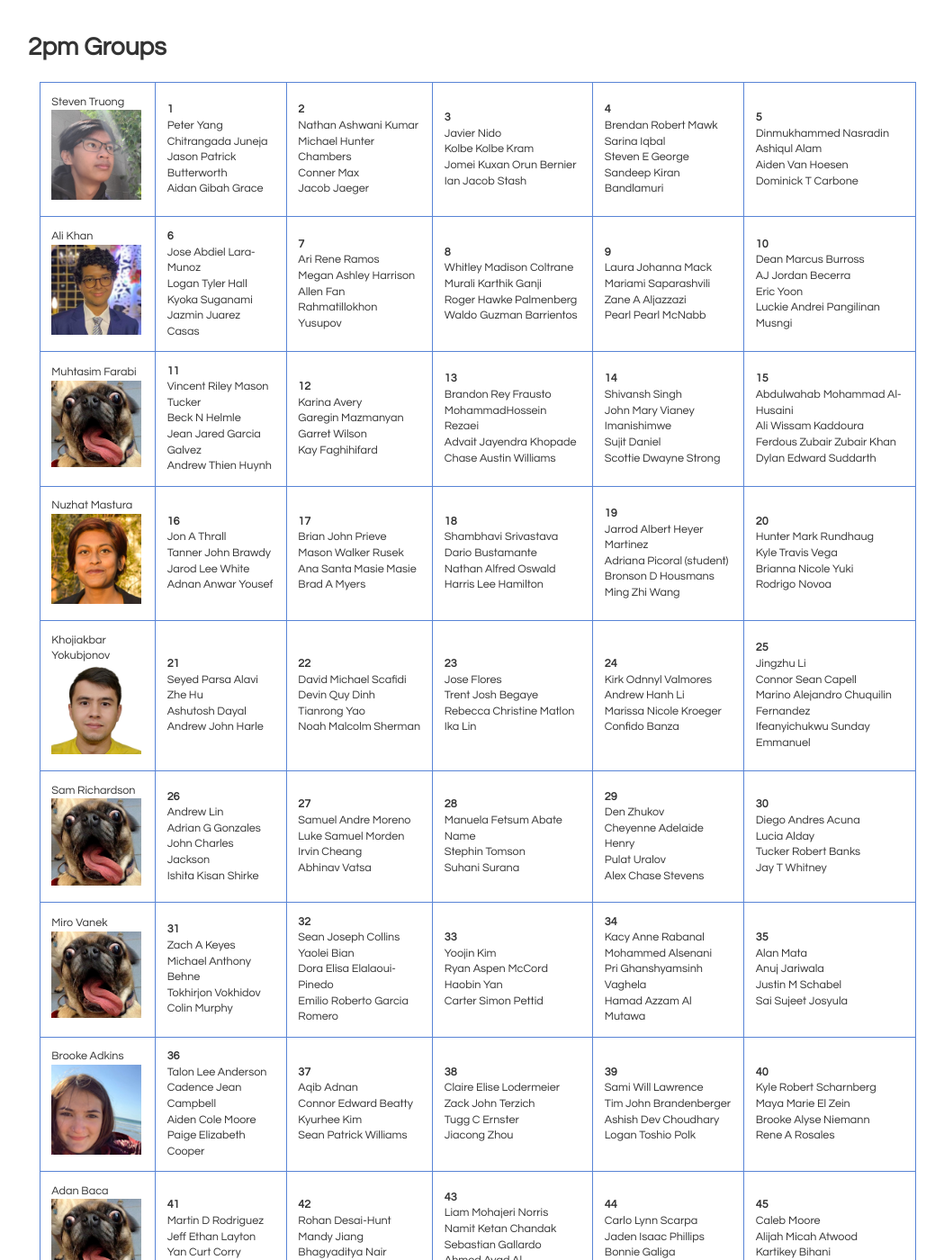
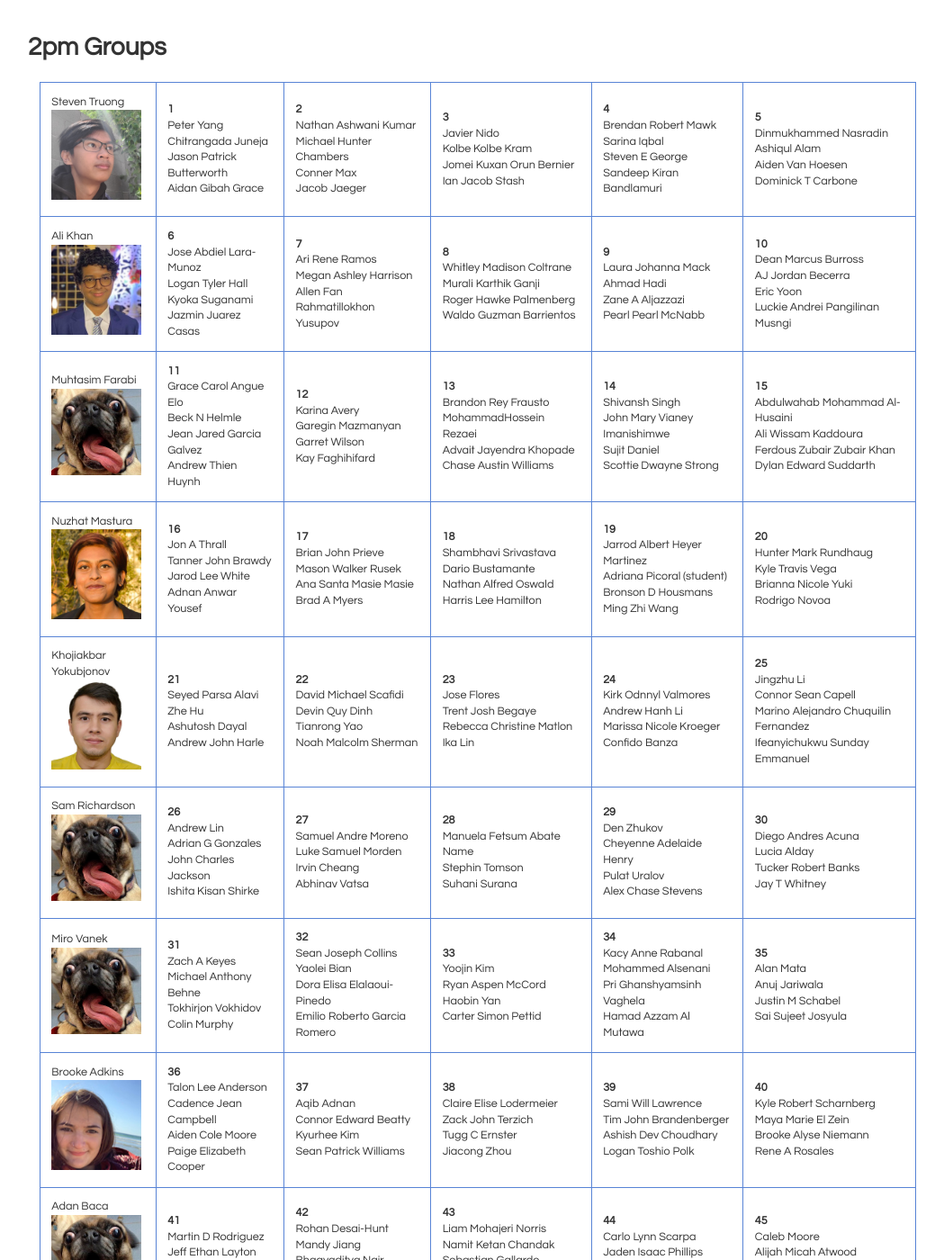
Before and after one commit to bddicken/cs110fall2022website, a Jekyll site: the page built from groups/adrianaGroups/index.md, in a window 1280 px wide and 1400 px high. Shown: the whole window at 90% size, without its empty margins (109-1158 px from the left). Built offline with Jekyll 4.4.1, drawn with Linux system fonts in a browser that asks for light colours; some of the changed text lies outside the part shown.

Commit message:
Changes to 2pm section group seating chart

```diff
--- a/groups/adrianaGroups/index.md
+++ b/groups/adrianaGroups/index.md
@@ -6,14 +6,14 @@ title: Groups
 # 2pm Groups
 
 |Steven Truong<br><img src="../../images/struong.jpg" class="taimg" />|**1**<br>Peter Yang<br>Chitrangada Juneja<br>Jason Patrick Butterworth<br>Aidan Gibah Grace<br>|**2**<br>Nathan Ashwani Kumar<br>Michael Hunter Chambers<br>Conner Max<br>Jacob Jaeger<br>|**3**<br>Javier Nido<br>Kolbe Kolbe Kram<br>Jomei Kuxan Orun Bernier<br>Ian Jacob Stash<br>|**4**<br>Brendan Robert Mawk<br>Sarina Iqbal<br>Steven E George<br>Sandeep Kiran Bandlamuri<br>|**5**<br>Dinmukhammed Nasradin<br>Ashiqul Alam<br>Aiden Van Hoesen<br>Dominick T Carbone<br>|
-|Ali Khan<br><img src="../../images/akhan.jpg" class="taimg" />|**6**<br>Jose Abdiel Lara-Munoz<br>Logan Tyler Hall<br>Kyoka Suganami<br>Jazmin Juarez Casas<br>|**7**<br>Ari Rene Ramos<br>Megan Ashley Harrison<br>Allen Fan<br>Rahmatillokhon Yusupov<br>|**8**<br>Whitley Madison Coltrane<br>Murali Karthik Ganji<br>Roger Hawke Palmenberg<br>Waldo Guzman Barrientos<br>|**9**<br>Laura Johanna Mack<br>Mariami Saparashvili<br>Zane A Aljazzazi<br>Pearl Pearl McNabb<br>|**10**<br>Dean Marcus Burross<br>AJ Jordan Becerra<br>Eric Yoon<br>Luckie Andrei Pangilinan Musngi<br>|
-|Muhtasim Farabi<br><img src="../../images/dog.png" class="taimg" />|**11**<br>Vincent Riley Mason Tucker<br>Beck N Helmle<br>Jean Jared Garcia Galvez<br>Andrew Thien Huynh<br>|**12**<br>Karina Avery<br>Garegin Mazmanyan<br>Garret Wilson<br>Kay Faghihifard<br>|**13**<br>Brandon Rey Frausto<br>MohammadHossein Rezaei<br>Advait Jayendra Khopade<br>Chase Austin Williams<br>|**14**<br>Shivansh Singh<br>John Mary Vianey Imanishimwe<br>Sujit Daniel<br>Scottie Dwayne Strong<br>|**15**<br>Abdulwahab Mohammad Al-Husaini<br>Ali Wissam Kaddoura<br>Ferdous Zubair Zubair Khan<br>Dylan Edward Suddarth<br>|
+|Ali Khan<br><img src="../../images/akhan.jpg" class="taimg" />|**6**<br>Jose Abdiel Lara-Munoz<br>Logan Tyler Hall<br>Kyoka Suganami<br>Jazmin Juarez Casas<br>|**7**<br>Ari Rene Ramos<br>Megan Ashley Harrison<br>Allen Fan<br>Rahmatillokhon Yusupov<br>|**8**<br>Whitley Madison Coltrane<br>Murali Karthik Ganji<br>Roger Hawke Palmenberg<br>Waldo Guzman Barrientos<br>|**9**<br>Laura Johanna Mack<br>Ahmad Hadi<br>Zane A Aljazzazi<br>Pearl Pearl McNabb<br>|**10**<br>Dean Marcus Burross<br>AJ Jordan Becerra<br>Eric Yoon<br>Luckie Andrei Pangilinan Musngi<br>|
+|Muhtasim Farabi<br><img src="../../images/dog.png" class="taimg" />|**11**<br>Grace Carol Angue Elo<br>Beck N Helmle<br>Jean Jared Garcia Galvez<br>Andrew Thien Huynh<br>|**12**<br>Karina Avery<br>Garegin Mazmanyan<br>Garret Wilson<br>Kay Faghihifard<br>|**13**<br>Brandon Rey Frausto<br>MohammadHossein Rezaei<br>Advait Jayendra Khopade<br>Chase Austin Williams<br>|**14**<br>Shivansh Singh<br>John Mary Vianey Imanishimwe<br>Sujit Daniel<br>Scottie Dwayne Strong<br>|**15**<br>Abdulwahab Mohammad Al-Husaini<br>Ali Wissam Kaddoura<br>Ferdous Zubair Zubair Khan<br>Dylan Edward Suddarth<br>|
 |Nuzhat Mastura<br><img src="../../images/nmastura.jpg" class="taimg" />|**16**<br>Jon A Thrall<br>Tanner John Brawdy<br>Jarod Lee White<br>Adnan Anwar Yousef<br>|**17**<br>Brian John Prieve<br>Mason Walker Rusek<br>Ana Santa Masie Masie<br>Brad A Myers<br>|**18**<br>Shambhavi Srivastava<br>Dario Bustamante<br>Nathan Alfred Oswald<br>Harris Lee Hamilton<br>|**19**<br>Jarrod Albert Heyer Martinez<br>Adriana Picoral (student)<br>Bronson D Housmans<br>Ming Zhi Wang<br>|**20**<br>Hunter Mark Rundhaug<br>Kyle Travis Vega<br>Brianna Nicole Yuki<br>Rodrigo Novoa<br>|
 |Khojiakbar Yokubjonov<br><img src="../../images/kyokubjonov.png" class="taimg" />|**21**<br>Seyed Parsa Alavi<br>Zhe Hu<br>Ashutosh Dayal<br>Andrew John Harle<br>|**22**<br>David Michael Scafidi<br>Devin Quy Dinh<br>Tianrong Yao<br>Noah Malcolm Sherman<br>|**23**<br>Jose Flores<br>Trent Josh Begaye<br>Rebecca Christine Matlon<br>Ika Lin<br>|**24**<br>Kirk Odnnyl Valmores<br>Andrew Hanh Li<br>Marissa Nicole Kroeger<br>Confido Banza<br>|**25**<br>Jingzhu Li<br>Connor Sean Capell<br>Marino Alejandro Chuquilin Fernandez<br>Ifeanyichukwu Sunday Emmanuel<br>|
 |Sam Richardson<br><img src="../../images/dog.png" class="taimg" />|**26**<br>Andrew Lin<br>Adrian G Gonzales<br>John Charles Jackson<br>Ishita Kisan Shirke<br>|**27**<br>Samuel Andre Moreno<br>Luke Samuel Morden<br>Irvin Cheang<br>Abhinav Vatsa<br>|**28**<br>Manuela Fetsum Abate<br>Name<br>Stephin Tomson<br>Suhani Surana<br>|**29**<br>Den Zhukov<br>Cheyenne Adelaide Henry<br>Pulat Uralov<br>Alex Chase Stevens<br>|**30**<br>Diego Andres Acuna<br>Lucia Alday<br>Tucker Robert Banks<br>Jay T Whitney<br>|
 |Miro Vanek<br><img src="../../images/dog.png" class="taimg" />|**31**<br>Zach A Keyes<br>Michael Anthony Behne<br>Tokhirjon Vokhidov<br>Colin Murphy<br>|**32**<br>Sean Joseph Collins<br>Yaolei Bian<br>Dora Elisa Elalaoui-Pinedo<br>Emilio Roberto Garcia Romero<br>|**33**<br>Yoojin Kim<br>Ryan Aspen McCord<br>Haobin Yan<br>Carter Simon Pettid<br>|**34**<br>Kacy Anne Rabanal<br>Mohammed Alsenani<br>Pri Ghanshyamsinh Vaghela<br>Hamad Azzam Al Mutawa<br>|**35**<br>Alan Mata<br>Anuj Jariwala<br>Justin M Schabel<br>Sai Sujeet Josyula<br>|
 |Brooke Adkins<br><img src="../../images/badkins.jpg" class="taimg" />|**36**<br>Talon Lee Anderson<br>Cadence Jean Campbell<br>Aiden Cole Moore<br>Paige Elizabeth Cooper<br>|**37**<br>Aqib Adnan<br>Connor Edward Beatty<br>Kyurhee Kim<br>Sean Patrick Williams<br>|**38**<br>Claire Elise Lodermeier<br>Zack John Terzich<br>Tugg C Ernster<br>Jiacong Zhou<br>|**39**<br>Sami Will Lawrence<br>Tim John Brandenberger<br>Ashish Dev Choudhary<br>Logan Toshio Polk<br>|**40**<br>Kyle Robert Scharnberg<br>Maya Marie El Zein<br>Brooke Alyse Niemann<br>Rene A Rosales<br>|
-|Adan Baca<br><img src="../../images/dog.png" class="taimg" />|**41**<br>Martin D Rodriguez<br>Jeff Ethan Layton<br>Yan Curt Corry<br>Hamed Al-Manji<br>|**42**<br>Rohan Desai-Hunt<br>Mandy Jiang<br>Bhagyaditya Nair<br>Nolan Brian Francis<br>|**43**<br>Liam Mohajeri Norris<br>Namit Ketan Chandak<br>Sebastian Gallardo<br>Ahmed Ayad Al Mohammed<br>|**44**<br>Carlo Lynn Scarpa<br>Jaden Isaac Phillips<br>Bonnie Galiga<br>Alex Anne Roy<br>|**45**<br>Caleb Moore<br>Alijah Micah Atwood<br>Kartikey Bihani<br>Abdullah Asad Abu Daqeh<br>|
+|Adan Baca<br><img src="../../images/dog.png" class="taimg" />|**41**<br>Martin D Rodriguez<br>Jeff Ethan Layton<br>Yan Curt Corry<br>Hamed Al-Manji<br>|**42**<br>Rohan Desai-Hunt<br>Mandy Jiang<br>Bhagyaditya Nair<br>Drake Mathew Bennington<br>|**43**<br>Liam Mohajeri Norris<br>Namit Ketan Chandak<br>Sebastian Gallardo<br>Ahmed Ayad Al Mohammed<br>|**44**<br>Carlo Lynn Scarpa<br>Jaden Isaac Phillips<br>Bonnie Galiga<br>Alex Anne Roy<br>|**45**<br>Caleb Moore<br>Alijah Micah Atwood<br>Kartikey Bihani<br>Abdullah Asad Abu Daqeh<br>|
 |Jeziel Gonzalez<br><img src="../../images/dog.png" class="taimg" />|**46**<br>Jacob Michael Dority<br>Zeke Simon Stewart<br>|**47**<br>Miguel Gastelum<br>Harshit Jain<br>Abe N/A Didan<br>Aleksandar Antonic<br>|**48**<br>Dylan Perez-Quevedo<br>Emily Marie Chao<br>Abrorbek Yakubbek Ibaydullaev<br>Dylan Nicholas Coles<br>|**49**<br>Owen Sheldon Crandall<br>Jacob Nathaniel Martinez<br>Angel Jacquez<br>Brooke L Stetson<br>|**50**<br>Lincoln M Rose<br>Chau Vo<br>Sophia Bui<br>Tyler Garfield<br>|
 |Zachary Nicholsi<br><img src="../../images/znicholsi.jpeg" class="taimg" />|**51**<br>Emma Emmaline Horne<br>Sophia Christa Rose<br>Krish Harshad Patel<br>Luis Alexander Cervantes<br>|**52**<br>Juan Alvaro Rogel Acedo<br>Dylan Gwendolyn Barron<br>Matan Jacob Lagnado<br>Mengyang Lei<br>|**53**<br>Alex Blake Irwin<br>Fiah L Doe<br>Hidoyat Odilbek o'g'li Ruzmetov<br>Ethan Henry Figureido<br>|**54**<br>Clayton A Young<br>Tri Anh Do<br>Ethan Richard Parsons<br>Miranda Kaylee Egan<br>|**55**<br>Zachary Lyle Wold<br>Corey Allen Hunzeker<br>Rene Ibarra<br>Apurbo Barua<br>|
 |Aidan Linder<br><img src="../../images/dog.png" class="taimg" />|**56**<br>Nicholas I Cordova<br>Sev Maxmillian Adams<br>Laura Robles<br>Parfait Niwese<br>|**57**<br>Jorge Luis Camacho<br>Uchenna Daniel Nwachukwu<br>Jacob Alexander Troye<br>Isabelle Melina Lizarraga<br>|**58**<br>Brandon Noah Friend<br>Tanishq Jaiswal<br>Duncan Lamar Rizzo<br>Arlene G Garber<br>|**59**<br>Muthu Krishnappan<br>Sebastian Gabriel Moscoso<br>Morya Odak<br>Camden James Orr<br>|**60**<br>Anay Hemang Patel<br>Annie Yan Wei Wilson<br>Chris L. Williams<br>Muhammad Asifur Rahman<br>|
```
